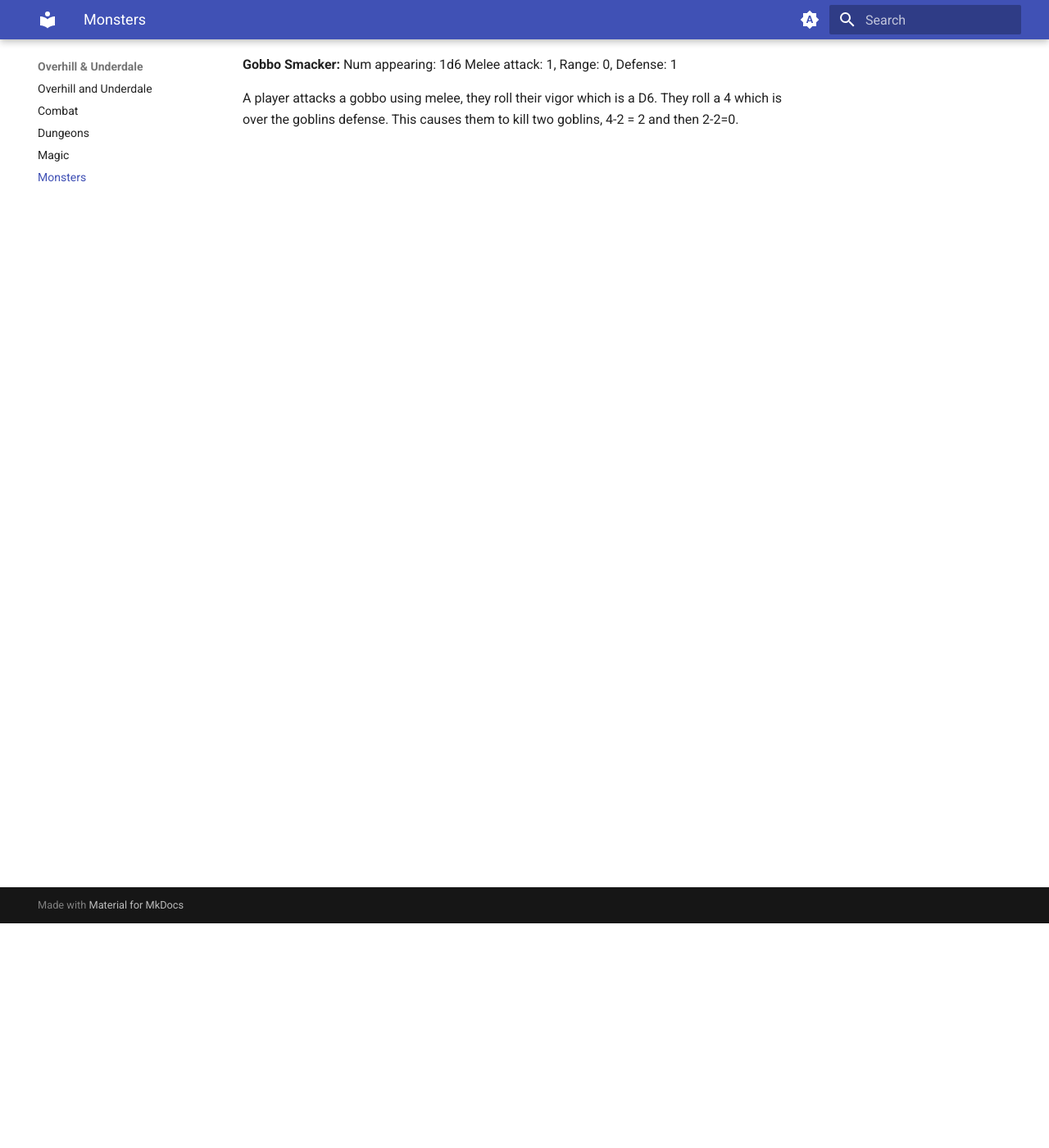
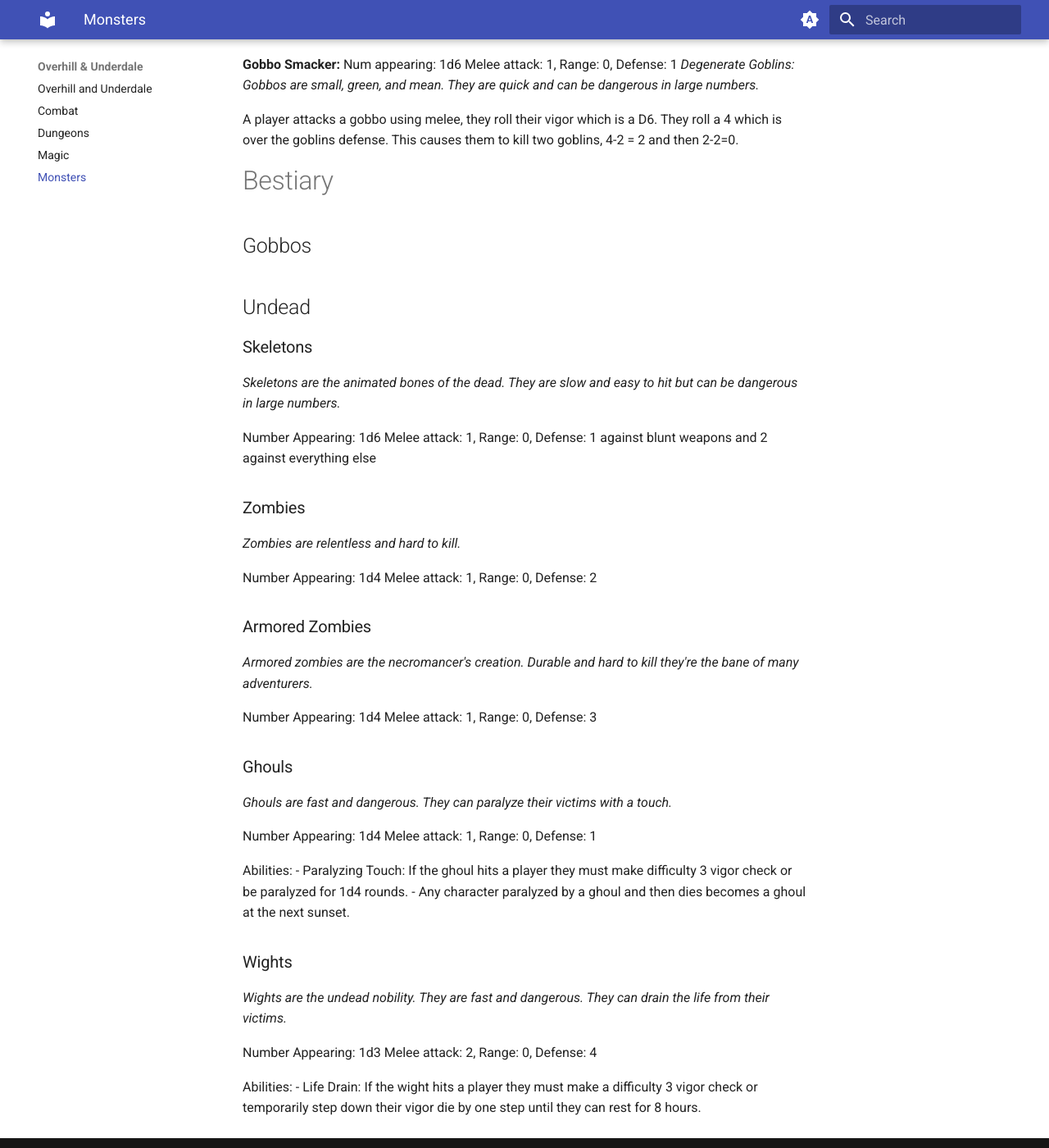
Before and after one commit to sam-phinizy/overhill-and-underdale, an MkDocs documentation site: the page built from docs/monsters.md, in a window 1280 px wide and 1400 px high, scrolled down 274 px. Shown: the whole window at 82% size. Built offline with MkDocs 1.6.1 and Material for MkDocs 9.7.7, drawn with Linux system fonts in a browser that asks for light colours.

Commit message:
formatting fixes

```diff
--- a/docs/monsters.md
+++ b/docs/monsters.md
@@ -7,5 +7,51 @@ For instance a Gobbo would be this:
 **Gobbo Smacker:**
 Num appearing: 1d6
 Melee attack: 1, Range: 0, Defense: 1
+_Degenerate Goblins: Gobbos are small, green, and mean. They are quick and can be dangerous in large numbers._
 
 A player attacks a gobbo using melee, they roll their vigor which is a D6. They roll a 4 which is over the goblins defense. This causes them to kill two goblins, 4-2 = 2 and then 2-2=0.
+
+
+# Bestiary
+
+## Gobbos
+
+## Undead
+
+### Skeletons
+_Skeletons are the animated bones of the dead. They are slow and easy to hit but can be dangerous in large numbers._
+
+Number Appearing: 1d6
+Melee attack: 1, Range: 0, Defense: 1 against blunt weapons and 2 against everything else
+
+### Zombies
+_Zombies are relentless and hard to kill._
+
+Number Appearing: 1d4
+Melee attack: 1, Range: 0, Defense: 2
+
+### Armored Zombies
+_Armored zombies are the necromancer's creation. Durable and hard to kill they're the bane of many adventurers._
+
+Number Appearing: 1d4
+Melee attack: 1, Range: 0, Defense: 3
+
+### Ghouls
+_Ghouls are fast and dangerous. They can paralyze their victims with a touch._
+
+Number Appearing: 1d4
+Melee attack: 1, Range: 0, Defense: 1
+
+Abilities:
+- Paralyzing Touch: If the ghoul hits a player they must make difficulty 3 vigor check or be paralyzed for 1d4 rounds.
+- Any character paralyzed by a ghoul and then dies becomes a ghoul at the next sunset.
+
+
+### Wights
+_Wights are the undead nobility. They are fast and dangerous. They can drain the life from their victims._
+
+Number Appearing: 1d3
+Melee attack: 2, Range: 0, Defense: 4
+
+Abilities:
+- Life Drain: If the wight hits a player they must make a difficulty 3 vigor check or temporarily step down their vigor die by one step until they can rest for 8 hours.
```
Also changed, not shown: docs/combat.md (+2 -0 lines).
